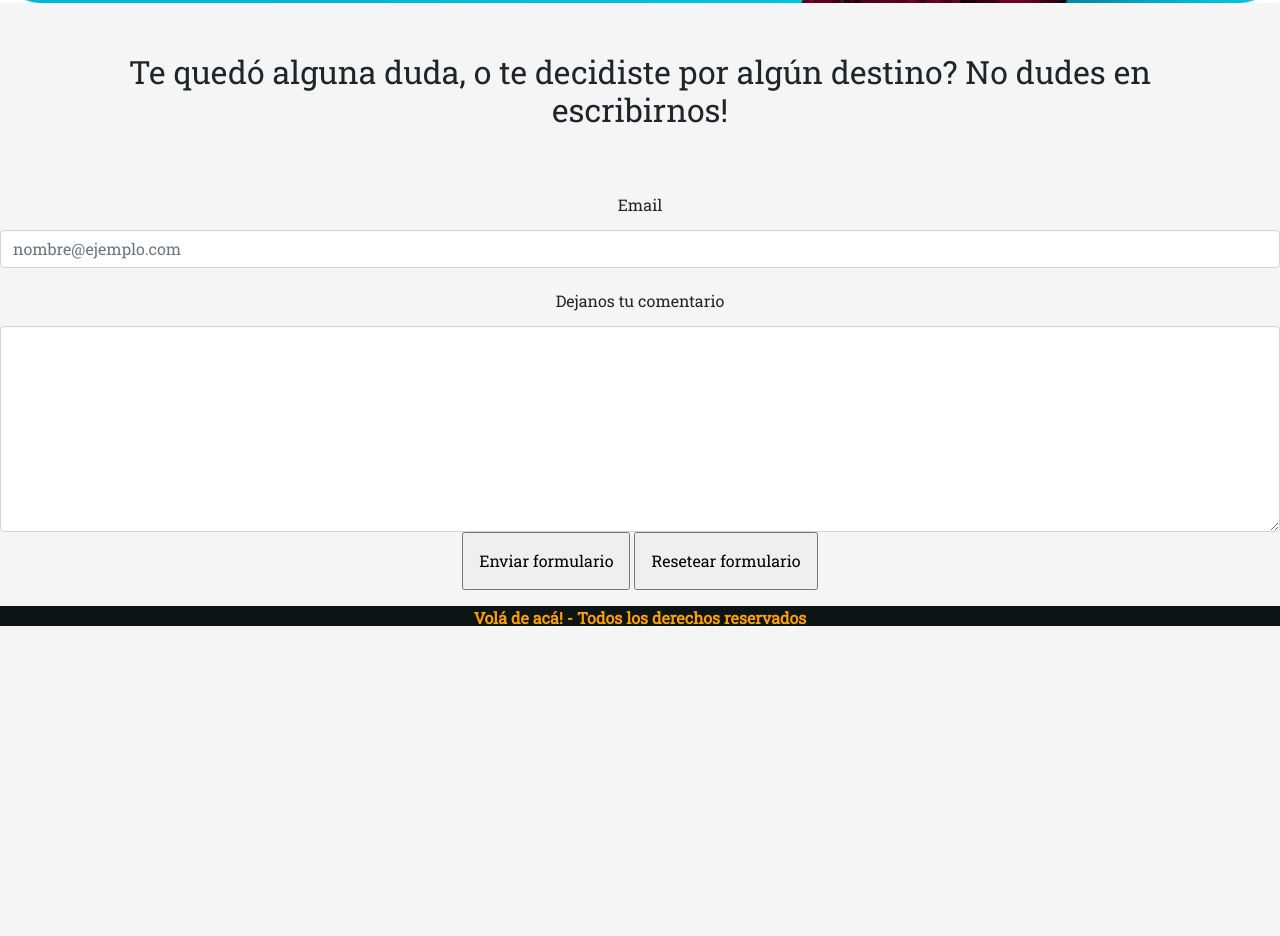
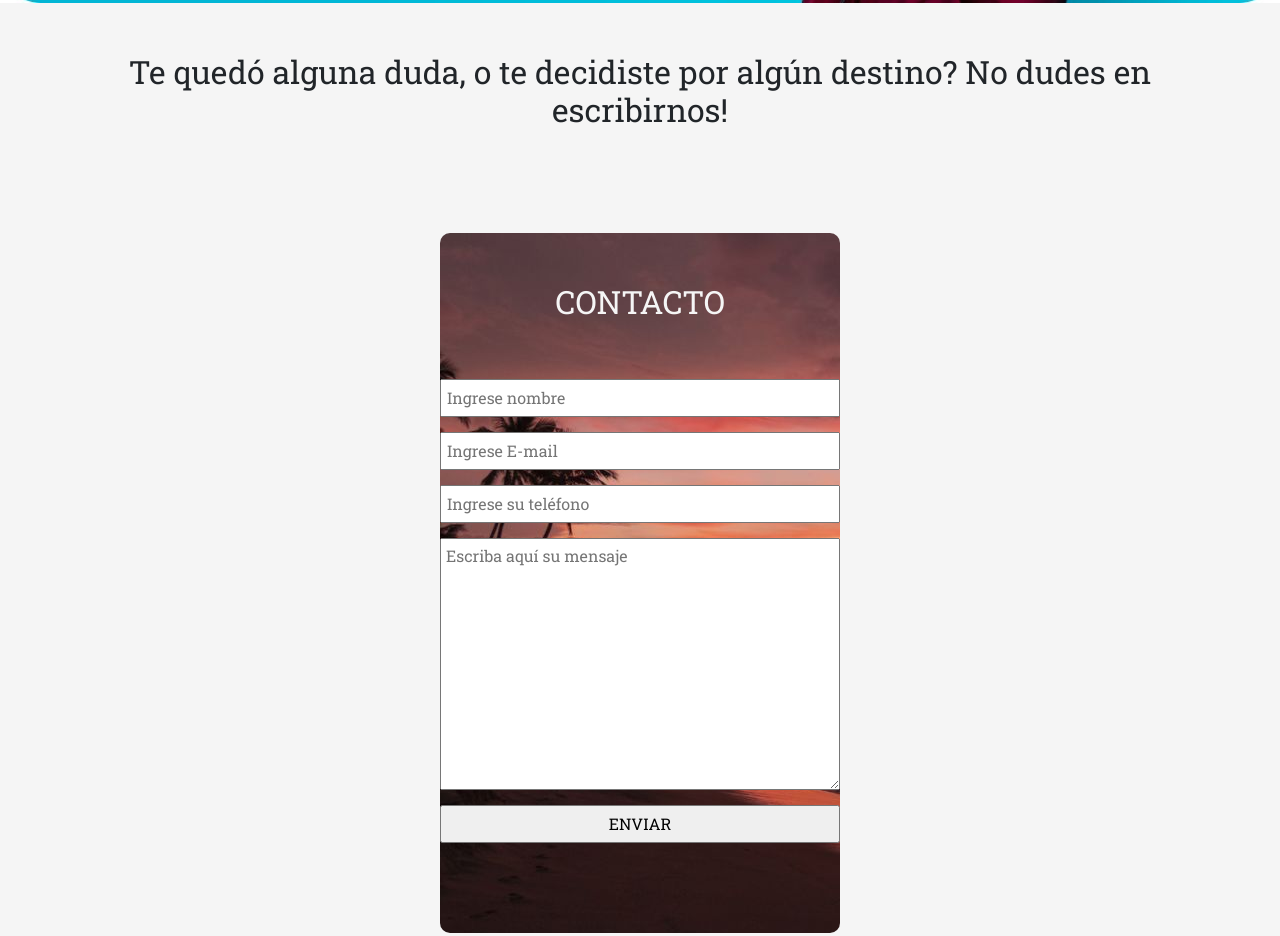
Before and after one commit to FacuSandoval/proyecto-pagina-vola-de-aca, a plain HTML site: page html/contacto.html in a window 1280 px wide. Shown: the part 407-1343 px from the top of the page. Before the commit the page ends 1037 px from the top, so only its background shows below. Drawn offline with nearby package versions, Linux system fonts and the light colour scheme.

Commit message:
se modifico la pagina de contacto, el footer de todas las secciones, y algunas clases.

```diff
--- a/css/style.css
+++ b/css/style.css
@@ -7,8 +7,7 @@
 .grilla{
 display: grid;
     grid-template-columns: 100%;
-    text-align: center;
-    grid-template-rows: (repeat(4, 150px));
+    grid-template-rows: (repeat(4, auto));
     grid-template-areas: 'nav'
                         'header'
                         'main'
@@ -27,13 +26,17 @@ main{
 
 footer{
   grid-area: footer;
+
 }
 .pieDePagina{
+  display: flex;
+  justify-content: center;
+  align-items: center;
   background-color: #0C1414;
-    color: #FF9F00;
+  color: #FF9F00;
   width: 100%;
-  height: 20px;
-  text-align: center;
+  height: 100px;
+
 }
 
 .banners{
@@ -77,14 +80,38 @@ div .fotosPages img{
   justify-content: center;
   align-items: center;
 }
-input{
-  padding: 15px;
-  margin-bottom: 20px;
+.h2Contacto{
+  color: #F5F5F5;
 }
-label{
-  padding: 15px;
-  margin-bottom: 5px;
+
+div .formulario{
+  display: flex;
+  flex-direction: column;
+  flex-wrap: wrap;
+  justify-content: center;
+  align-items: center;
+  width: 100%;
+  height: 800px;
 }
+form{
+  display: flex;
+  flex-direction: column;
+  width: 400px;
+  height: 700px;
+  margin-bottom: 10px;
+  background-color: #F5F5F5;
+  background-image: url(../images/back-form.jpeg);
+  border-radius: 10px;
+}
+input,textarea{
+
+  margin-bottom: 2px;
+  padding: 5px;
+}
+#contacto{
+  margin-bottom: 15px;
+}
+
 h3{
   background-color: #0C1414;
   color: #FF9F00;
@@ -106,6 +133,7 @@ article ul li{
   margin: 40px 20px 20px 40px;
 }
 
+
 @media all and (max-width: 930px){
 
   .imagenFondo{
@@ -121,24 +149,11 @@ article ul li{
     height:300px;
   }
 
+  form{
+    height: 600px;
+  }
+
 }
-.form-label{
-  display: flex;
-  flex-direction: column;
-  justify-content: center;
-  align-items: center;
-  padding: 5px;
-}
-
-/*#exampleFormControlInput1{
-  width: 50%;
-
-  PROBE ACHICAR EL INPUT Y CENTRARLO, ME LO ACHICA, PERO NO ME DEJA PONERLO AL CENTRO DEL CONTENEDOR.
-  Probe con display flex, justify content, align self, y no pude.
-}
-*/
-
-
 
 
 @media all and (max-width: 600px){
@@ -146,6 +161,21 @@ article ul li{
     width: 100%;
     height: 100px;
     font-family: 'Staatliches', cursive;
+
+  }
+
+  form{
+    width: 100%;
+    height: 450px;
+    justify-content: center;
+    align-content: center;
+  }
+
+  div .formulario{
+    height: 500px;
+    width: 100%;
+    justify-content: center;
+    align-content: center;
   }
 
   iframe{
@@ -154,7 +184,7 @@ article ul li{
   }
   .pieDePagina{
     width: 100%;
-    height: 40px;
+    height: 100px;
     text-align: center;
   }
   .container{
@@ -165,12 +195,14 @@ article ul li{
   }
 
 }
+
 #body{
   background-color: #F5F5F5;
   font-family: 'Roboto Slab', serif;
   animation: fadeInAnimation ease 1s;
     animation-iteration-count: 1;
     animation-fill-mode: forwards;
+
 }
 
 @keyframes fadeInAnimation {
--- a/html/contacto.html
+++ b/html/contacto.html
@@ -49,23 +49,22 @@
       <main class="main">
         <h2>Te quedó alguna duda, o te decidiste por algún destino? No dudes en escribirnos!</h2>
 
-        <div class="formulario">
-        <div class="mb-3">
-          <label for="exampleFormControlInput1" class="form-label">Email</label>
-          <input type="email" class="form-control" id="exampleFormControlInput1" placeholder="nombre@ejemplo.com">
-        </div>
-        <div class="mb-3">
-          <label for="exampleFormControlTextarea1" class="form-label">Dejanos tu comentario</label>
-          <textarea class="form-control" id="exampleFormControlTextarea1" rows="8"></textarea>
-          <input type="submit" value="Enviar formulario">
-          <input type="reset" value="Resetear formulario">
-        </div>
+      <div class="formulario">
+        <form action="">
+            <h2 class="h2Contacto">CONTACTO</h2>
+            <input type="text" name="nombre" id="contacto" placeholder="Ingrese nombre">
+            <input type="text" name="correo" id="contacto" placeholder="Ingrese E-mail">
+            <input type="text" name="telefono" id="contacto" placeholder="Ingrese su teléfono">
+            <textarea name="mensaje" id="contacto" rows="10" placeholder="Escriba aquí su mensaje"></textarea>
+            <input type="button" value=ENVIAR id="boton">
+        </form>
+      </div>
       </div>
 
       </main>
       <footer class="pieDePagina"><strong>Volá de acá! - Todos los derechos reservados</strong></footer>
       </div>
-
+      <script src="https://code.iconify.design/2/2.1.0/iconify.min.js"></script>
       <script src="https://cdn.jsdelivr.net/npm/bootstrap@5.0.2/dist/js/bootstrap.bundle.min.js" integrity="sha384-MrcW6ZMFYlzcLA8Nl+NtUVF0sA7MsXsP1UyJoMp4YLEuNSfAP+JcXn/tWtIaxVXM" crossorigin="anonymous"></script>
 </body>
 </html>
```
Also changed, not shown: html/australia.html (+1 -0 lines), html/francia.html (+1 -0 lines), html/nosotros.html (+1 -0 lines), html/nueva_zelanda.html (+3 -1 lines), index.html (+9 -5 lines), images/back-form.jpeg (added).
